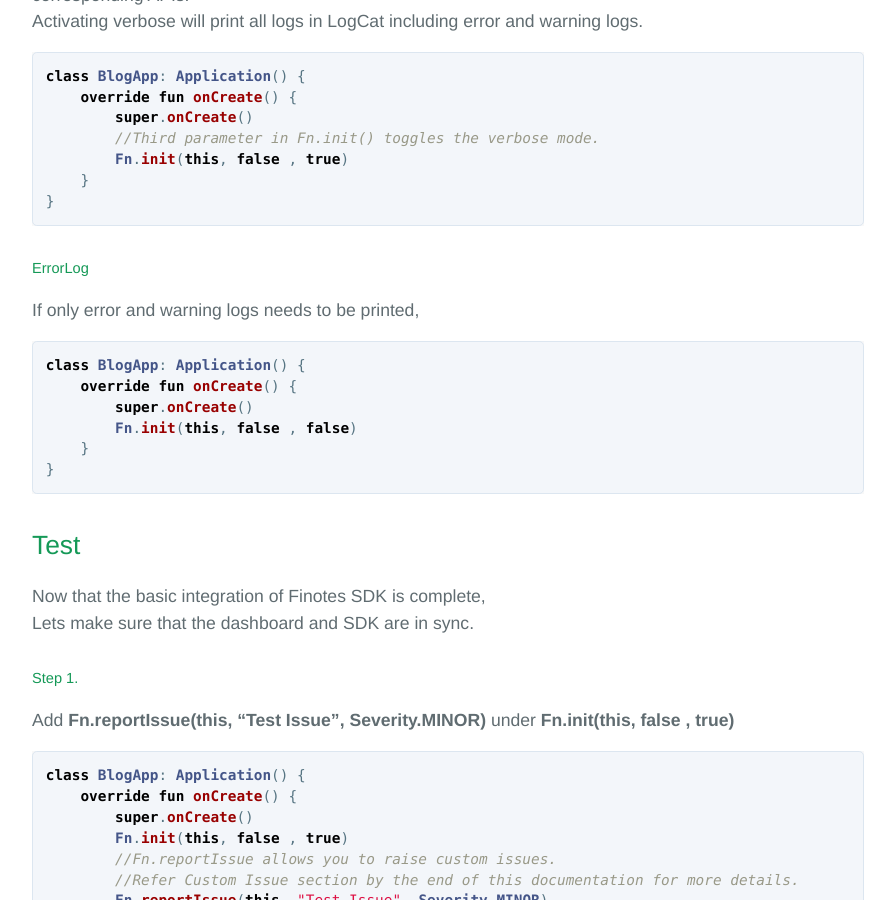
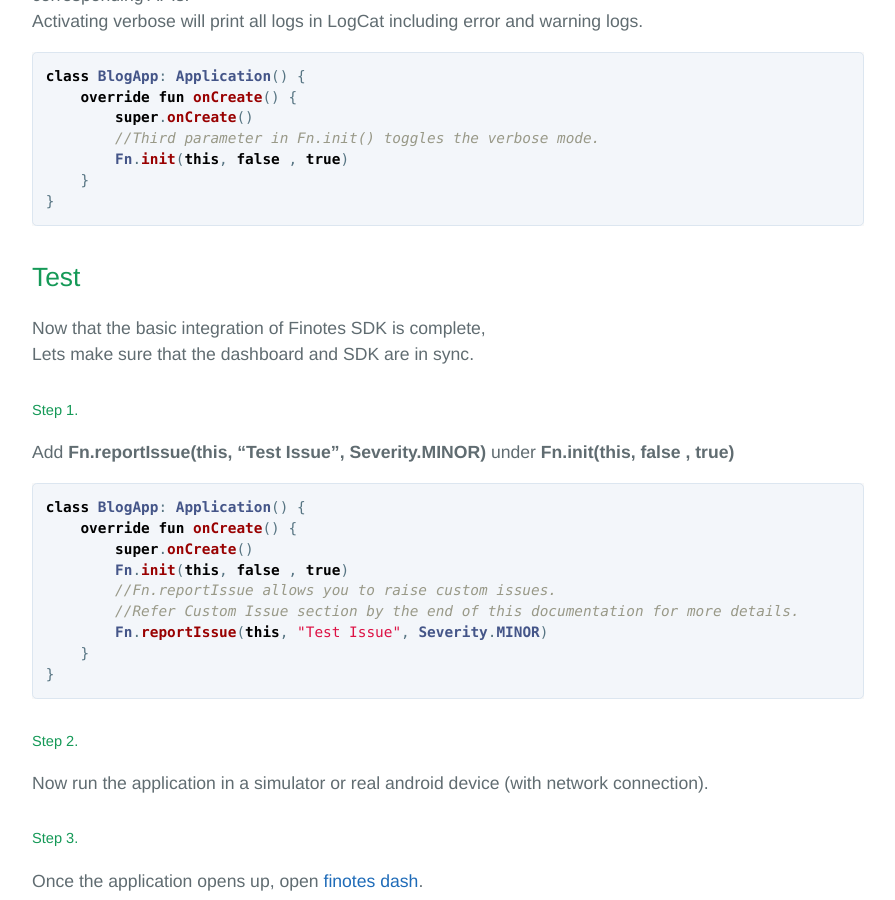
Before and after one commit to finotes/finotes.github.io, a Jekyll site: the page built from _posts/2018-02-09-kotlin-docs.md, in a window 1280 px wide and 900 px high, scrolled down 2349 px. Shown: the whole window, without its empty margins (192-1087 px from the left). Built offline with Jekyll 4.4.1, drawn with Linux system fonts in a browser that asks for light colours; some web fonts are replaced.

Commit message:
Update 2018-02-09-kotlin-docs.md

````diff
--- a/_posts/2018-02-09-kotlin-docs.md
+++ b/_posts/2018-02-09-kotlin-docs.md
@@ -93,16 +93,7 @@ class BlogApp: Application() {
     }
 }
 ```
-##### ErrorLog
-If only error and warning logs needs to be printed,
-```kotlin
-class BlogApp: Application() {
-    override fun onCreate() {
-        super.onCreate()
-	Fn.init(this, false , false)
-    }
-}
-```
+
 ## Test
 Now that the basic integration of Finotes SDK is complete,
 Lets make sure that the dashboard and SDK are in sync.
````
